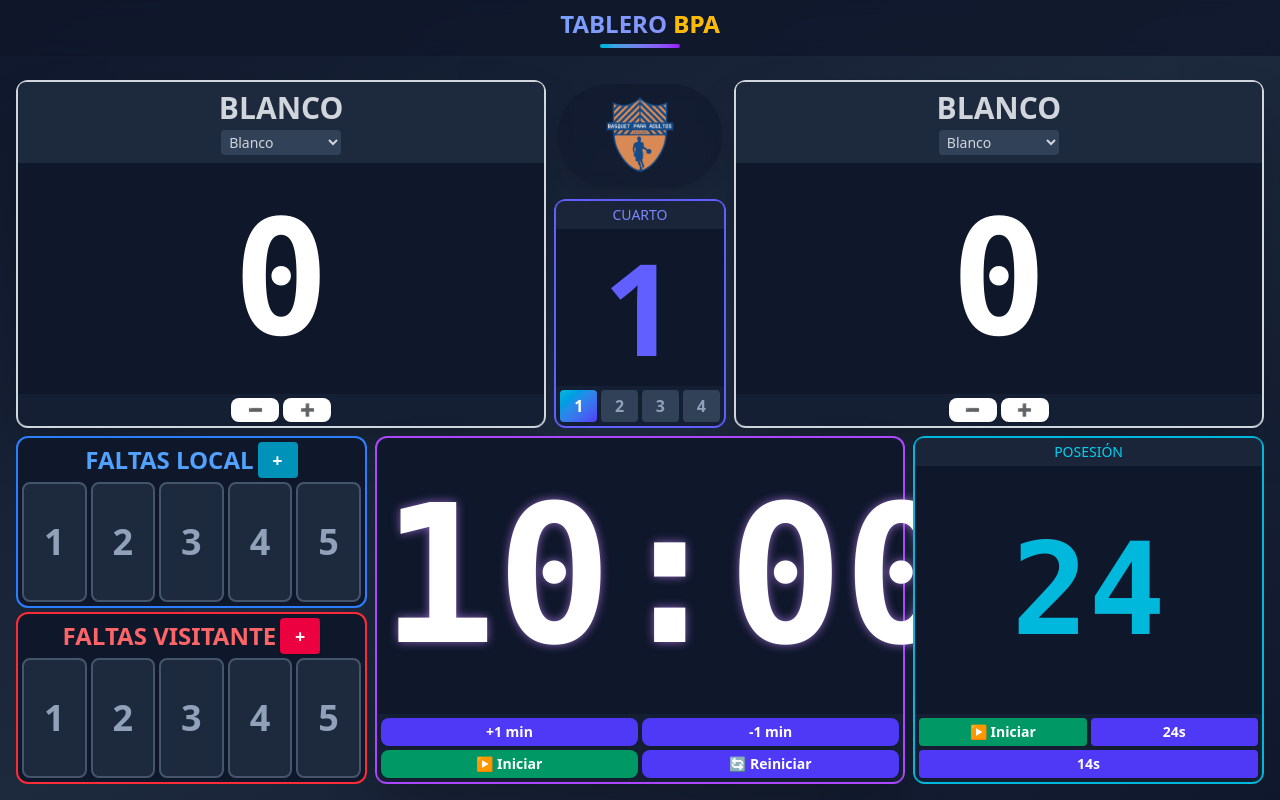
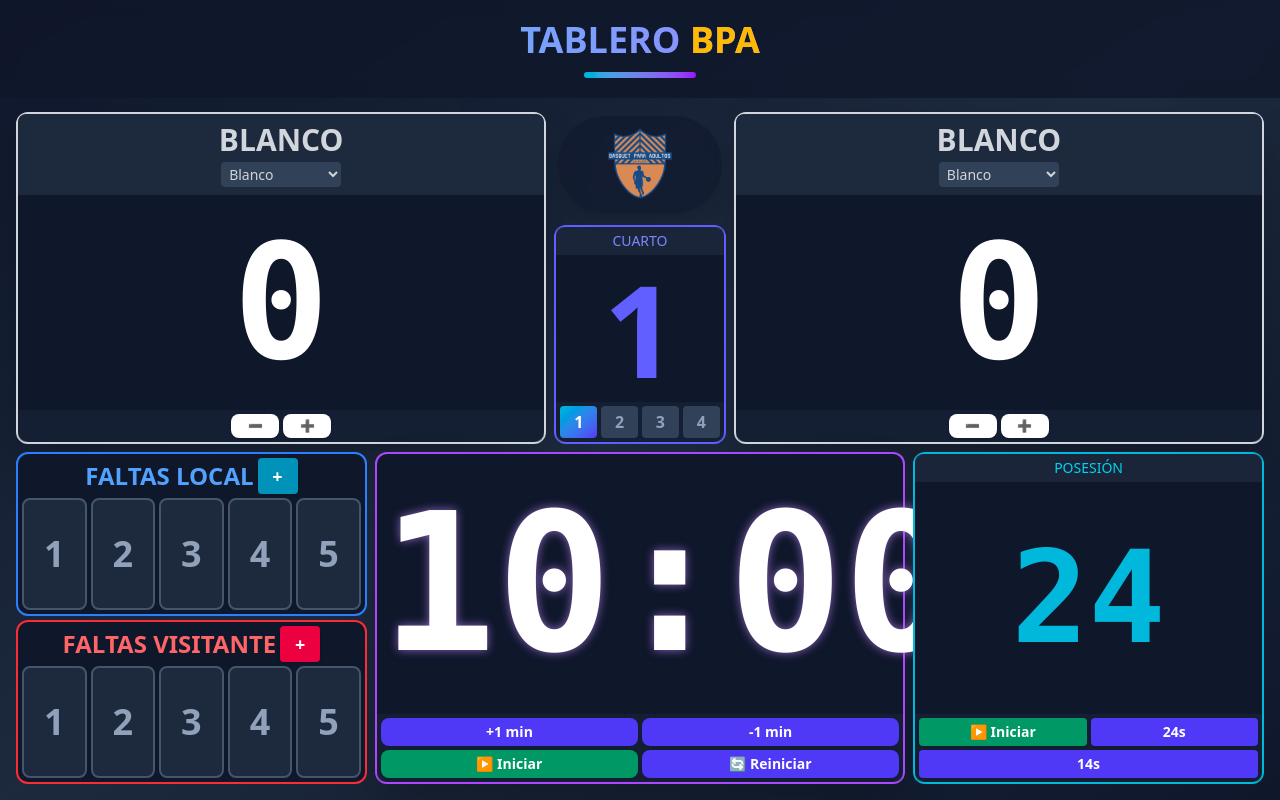
Before and after one commit to GonzaTorres99/Tablero-BPA, a React (Vite) app: page / in a window 1280 px wide. Built offline with nearby package versions, Linux system fonts and the light colour scheme.

Commit message:
tamaño del titulo corregido

```diff
--- a/src/App.jsx
+++ b/src/App.jsx
@@ -39,14 +39,13 @@ const App = () => {
       <audio ref={hornAudioRef} src="/sounds/horn.mp3" preload="auto" />
 
       {/* Contenedor principal con título */}
-      <div className="h-full flex flex-col pt-16">
-        {/* Título fijo en la parte superior */}
-        <div className="absolute top-0 left-0 right-0 z-10 bg-slate-900/80 backdrop-blur-sm w-full py-2">
-          <h1 className="text-xl md:text-2xl font-extrabold text-center text-transparent bg-clip-text bg-gradient-to-r from-cyan-400 to-purple-500">
-            TABLERO <span className="text-amber-400">BPA</span>
-          </h1>
-          <div className="h-1 w-12 md:w-20 mx-auto bg-gradient-to-r from-cyan-500 to-purple-600 rounded-full mt-1"></div>
-        </div>
+      <div className="h-full flex flex-col pt-24"> {/* Máximo recomendado */}
+  <div className="absolute top-0 left-0 right-0 z-10 bg-slate-900/80 backdrop-blur-sm w-full py-5">
+    <h1 className="text-3xl md:text-4xl font-extrabold text-center text-transparent bg-clip-text bg-gradient-to-r from-cyan-400 to-purple-500">
+      TABLERO <span className="text-amber-400">BPA</span>
+    </h1>
+    <div className="h-1.5 w-20 md:w-28 mx-auto bg-gradient-to-r from-cyan-500 to-purple-600 rounded-full mt-3"></div>
+  </div>
 
         {/* Grid principal con la estructura original de 7x6 */}
         <div className="grid grid-cols-7 grid-rows-6 gap-2 h-full p-4">
```
